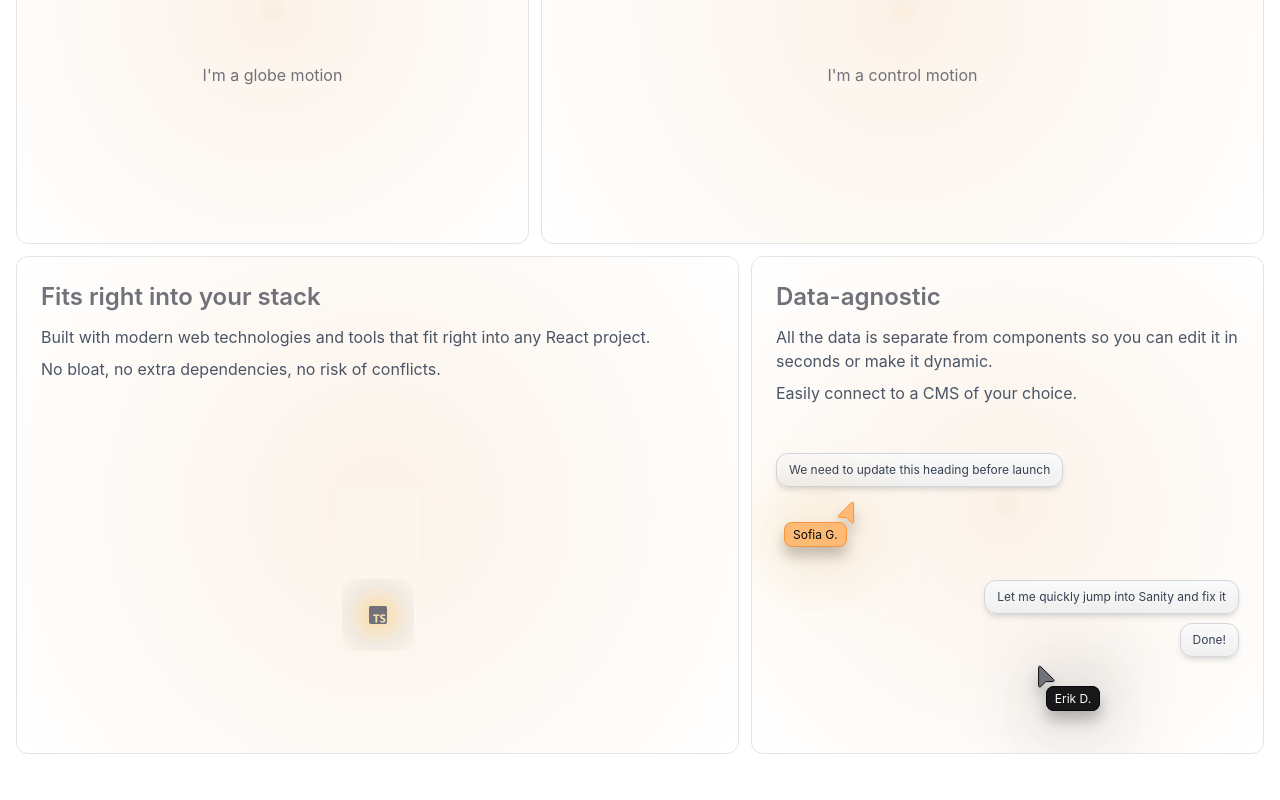
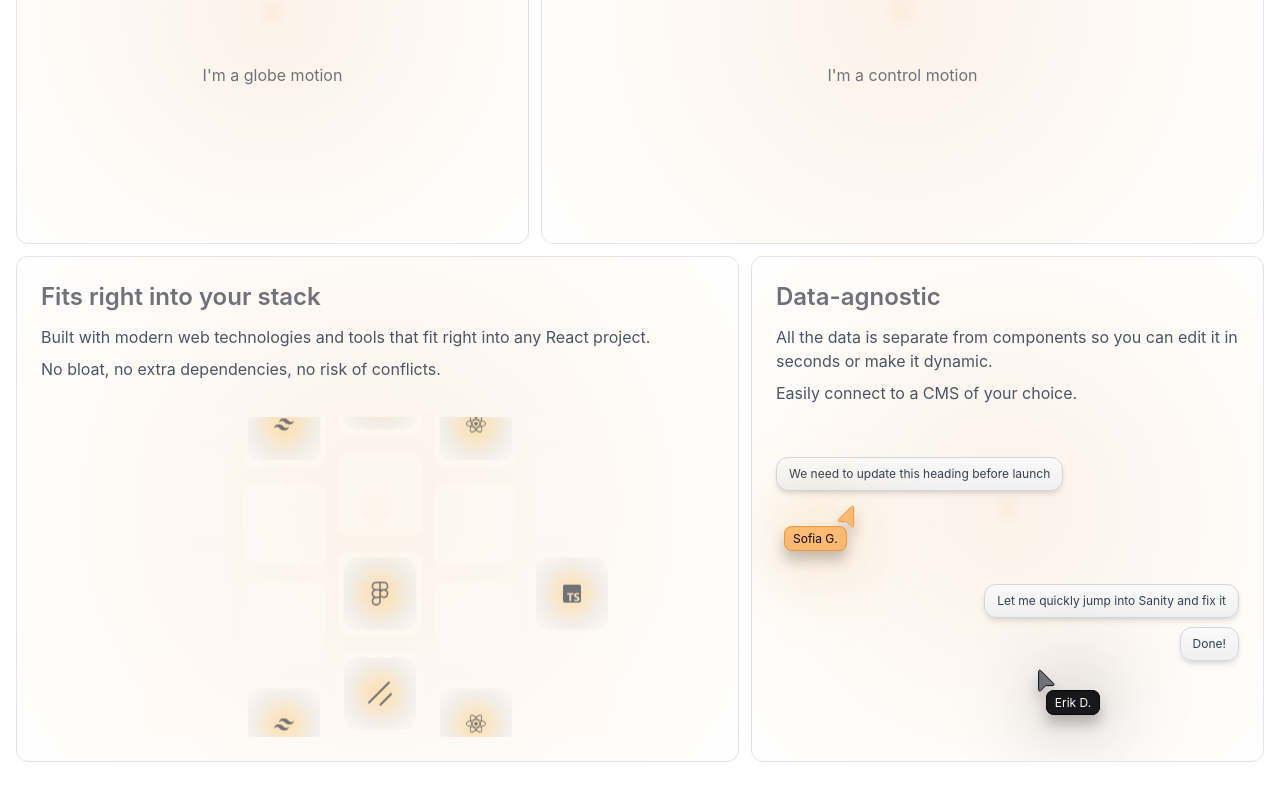
Before and after one commit to Mohamed229-web/beez-test, a Next.js app: page / in a window 1280 px wide. Shown: the part 374-1174 px from the top of the page. Built offline with nearby package versions, Linux system fonts and the light colour scheme.

Commit message:
feat:Setting Stacks animation scroll

```diff
--- a/app/components/commons/elements/StackCard.tsx
+++ b/app/components/commons/elements/StackCard.tsx
@@ -2,8 +2,8 @@ import React from 'react';
 
 const StackCard: React.FC<{ stack?: React.ReactElement }> = ({ stack }) => {
   return (
-    <div className='w-[84px] h-[84px] rounded-xl p-1.5 bg-[#fdf6ee]'>
-      {stack && <span className='stackIcon'>{stack}</span>}
+    <div className='w-[84px] h-[84px] rounded-xl p-1.5 bg-[#fffaf58c]'>
+      {stack && <span className='stack-icon'>{stack}</span>}
     </div>
   );
 };
--- a/app/components/motions/StacksMotion.tsx
+++ b/app/components/motions/StacksMotion.tsx
@@ -1,12 +1,57 @@
 import React from 'react';
 import StackCard from '../commons/elements/StackCard';
-import { BiLogoTypescript } from 'react-icons/bi';
+import { BiLogoReact, BiLogoTailwindCss, BiLogoTypescript } from 'react-icons/bi';
+import { FaFigma } from 'react-icons/fa';
+import { SiShadcnui } from 'react-icons/si';
 
 const StacksMotion: React.FC = () => {
   return (
-    <div>
-      <StackCard />
-      <StackCard stack={<BiLogoTypescript className='w-6 h-6' />} />
+    <div className='stacks-motion-grid'>
+      <div className='stack-col-list marquee-track marquee-track--bottom'>
+        <StackCard />
+        <StackCard />
+        <StackCard />
+        {/* repeat for animation */}
+        <StackCard />
+        <StackCard />
+        <StackCard />
+      </div>
+      <div className='stack-col-list marquee-track marquee-track--top'>
+        <StackCard />
+        <StackCard stack={<BiLogoTailwindCss className='w-6 h-6' />} />
+        <StackCard />
+        {/* repeat for animation */}
+        <StackCard />
+        <StackCard stack={<BiLogoTailwindCss className='w-6 h-6' />} />
+        <StackCard />
+      </div>
+      <div className='stack-col-list marquee-track marquee-track--bottom'>
+        <StackCard stack={<FaFigma className='w-6 h-6' />} />
+        <StackCard stack={<SiShadcnui className='w-6 h-6' />} />
+        <StackCard />
+        {/* repeat for animation */}
+        <StackCard stack={<FaFigma className='w-6 h-6' />} />
+        <StackCard stack={<SiShadcnui className='w-6 h-6' />} />
+        <StackCard />
+      </div>
+      <div className='stack-col-list marquee-track marquee-track--top'>
+        <StackCard />
+        <StackCard stack={<BiLogoReact className='w-6 h-6' />} />
+        <StackCard />
+        {/* repeat for animation */}
+        <StackCard />
+        <StackCard stack={<BiLogoReact className='w-6 h-6' />} />
+        <StackCard />
+      </div>
+      <div className='stack-col-list marquee-track marquee-track--bottom'>
+        <StackCard stack={<BiLogoTypescript className='w-6 h-6' />} />
+        <StackCard />
+        <StackCard />
+        {/* repeat for animation */}
+        <StackCard stack={<BiLogoTypescript className='w-6 h-6' />} />
+        <StackCard />
+        <StackCard />
+      </div>
     </div>
   );
 };
--- a/app/globals.css
+++ b/app/globals.css
@@ -80,8 +80,14 @@ body {
     @apply border border-gray-300 bg-[linear-gradient(to_bottom,#fafafa,#f0f0f0)] px-3 py-2 rounded-xl shadow-md max-w-fit;
   }
 
-  .stackIcon {
+  .stack-icon {
     @apply rounded-xl flex flex-col items-center justify-center h-full bg-[radial-gradient(circle,rgba(255,165,0,0.3)_0%,rgba(24,24,27,0.05)_60%,rgba(24,24,27,0)_100%)];
+  }
+  .stacks-motion-grid {
+    @apply grid grid-cols-[repeat(5,80px)] gap-4 overflow-hidden;
+  }
+  .stack-col-list {
+    @apply grid gap-4 max-h-[320px];
   }
 }
 
@@ -105,6 +111,42 @@ body {
       transform: translate(-8px, -8px);
     }
   }
+
+  @keyframes loop-y-top {
+    from {
+      transform: translate3d(0, 0, 0);
+    }
+    to {
+      transform: translate3d(0, -300px, 0);
+    }
+  }
+  @keyframes loop-y-bottom {
+    from {
+      transform: translate3d(0, -300px, 0);
+    }
+    to {
+      transform: translate3d(0, 0, 0);
+    }
+  }
+
+  .marquee-track.marquee-track--bottom {
+    animation: loop-y-bottom var(--speed, 12s) linear infinite;
+    will-change: transform;
+  }
+  .marquee-track.marquee-track--top {
+    animation: loop-y-top var(--speed, 12s) linear infinite;
+    will-change: transform;
+  }
+  .marquee-track:hover {
+    animation-play-state: paused;
+  }
+
+  @media (prefers-reduced-motion: reduce) {
+    .marquee-track {
+      animation: none;
+    }
+  }
+
   .group:hover .group-hover\:animate-hover {
     animation: hover 6s cubic-bezier(0.4, 0, 0.6, 1) infinite;
   }
```
